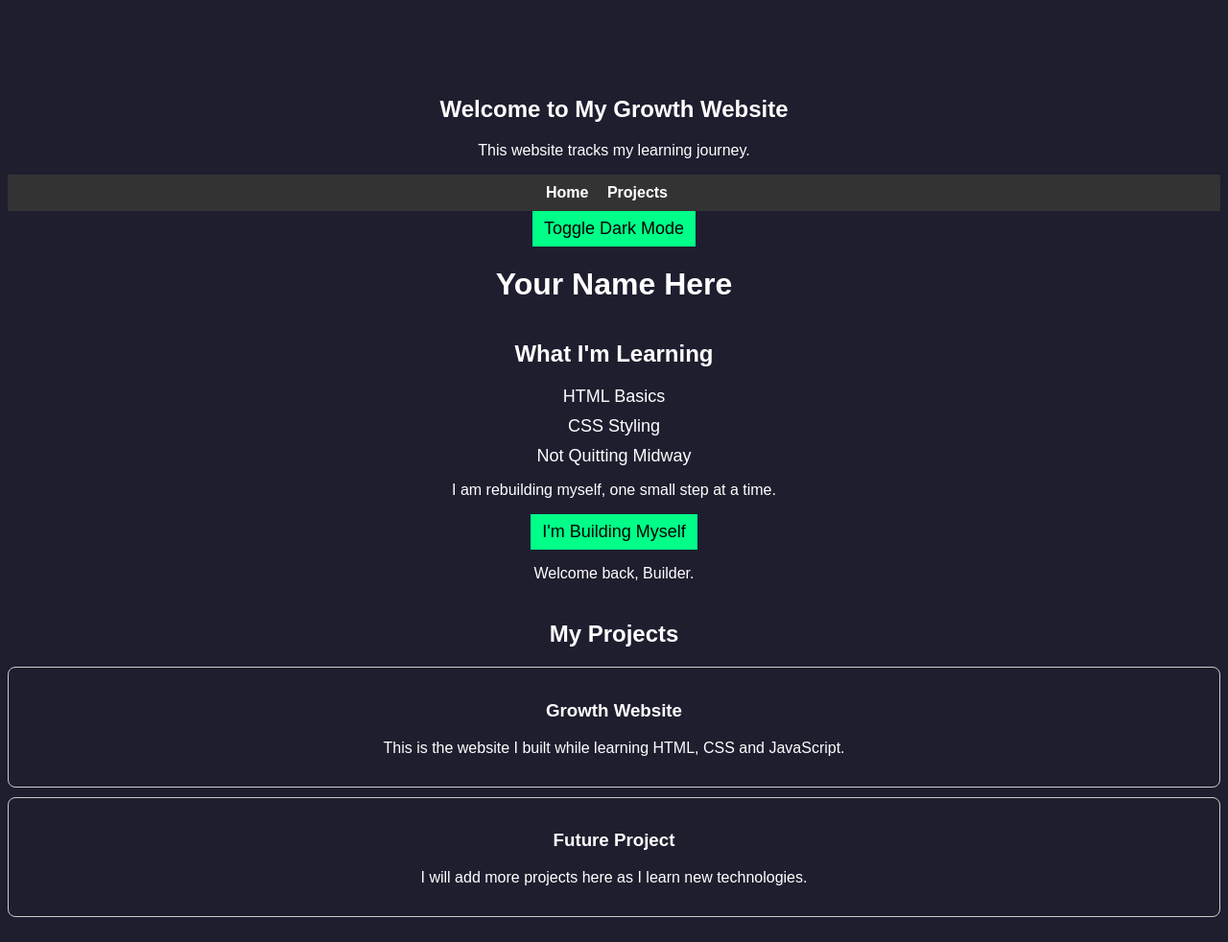
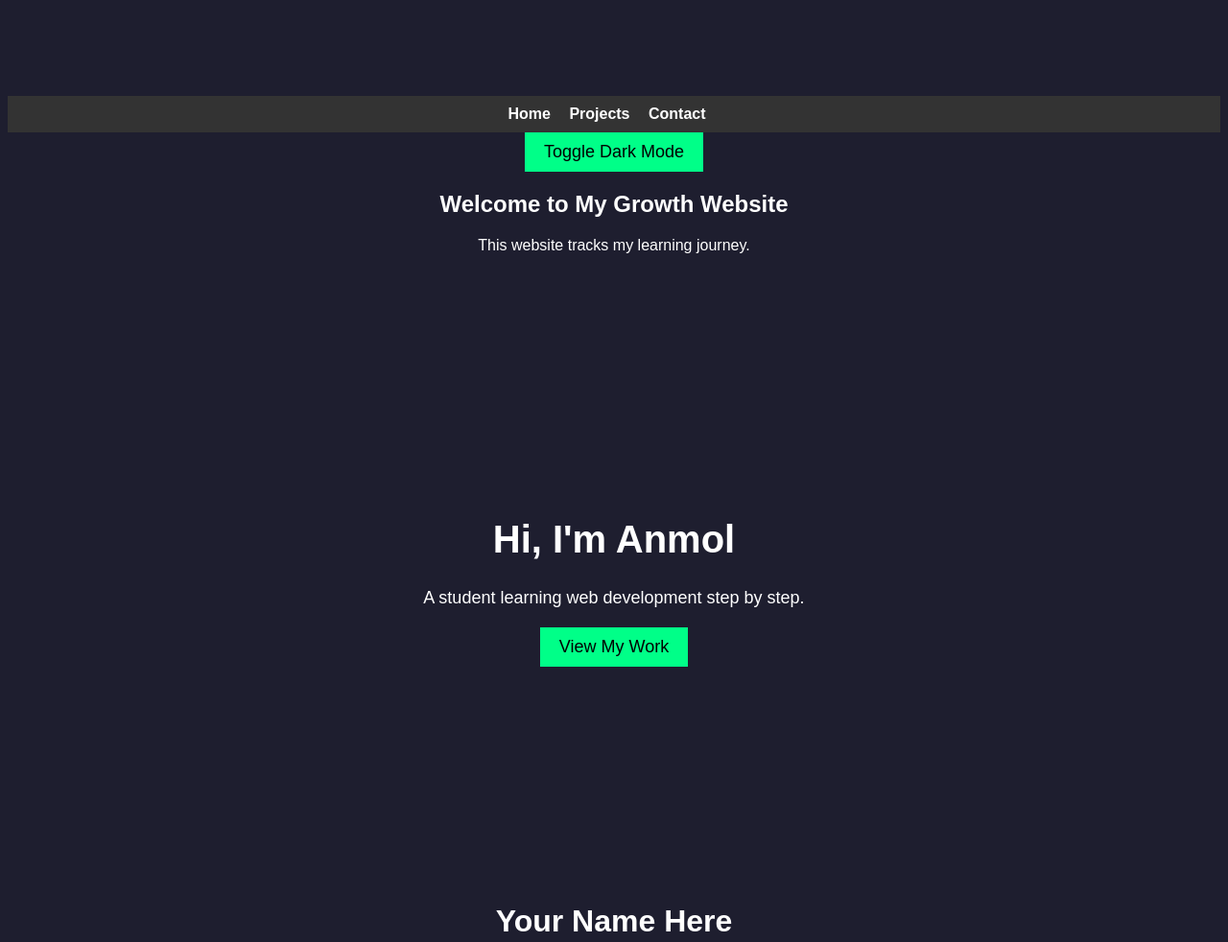
Before and after one commit to anmolkumar160805-pixel/simple1, a website: page index.html in a window 1280 px wide. Shown: the top 982 px of the page at 96% size. Drawn offline with Linux system fonts and the light colour scheme.

Commit message:
added hero section

```diff
--- a/cs/one.css
+++ b/cs/one.css
@@ -79,3 +79,36 @@ nav a {
 nav a:hover {
   text-decoration: underline;
 }
+#contact {
+  padding: 40px;
+  text-align: center;
+}
+
+input, textarea {
+  width: 60%;
+  padding: 10px;
+  margin: 5px;
+}
+
+button {
+  padding: 10px 20px;
+  cursor: pointer;
+}
+.hero {
+  height: 80vh;
+  display: flex;
+  flex-direction: column;
+  justify-content: center;
+  align-items: center;
+  text-align: center;
+}
+
+.hero h1 {
+  font-size: 40px;
+  margin-bottom: 10px;
+}
+
+.hero p {
+  font-size: 18px;
+  margin-bottom: 20px;
+}
--- a/index.html
+++ b/index.html
@@ -1,32 +1,49 @@
 <!DOCTYPE html>
 <html>
+
 <head>
     <meta name="viewport" content="width=device-width, initial-scale=1.0">
-    <title>My Growth Journey</title><section id="home">
-  <h1>Welcome to My Growth Website</h1>
-  <p>This website tracks my learning journey.</p>
-</section>
+    <title>My Growth Journey</title>
 
     <link rel="stylesheet" href="cs/one.css">
 </head>
 
 <body>
+
 <nav>
   <a href="#home">Home</a>
   <a href="#projects">Projects</a>
+  <a href="#contact">Contact</a>
 </nav>
+
 <button id="theme-toggle">Toggle Dark Mode</button>
+
+<section id="home">
+  <h1>Welcome to My Growth Website</h1>
+  <p>This website tracks my learning journey.</p>
+</section><section id="home" class="hero">
+  <h1>Hi, I'm Anmol</h1>
+  <p>A student learning web development step by step.</p>
+
+  <button onclick="document.location='#projects'">
+    View My Work
+  </button>
+</section>
+
 <h1>Your Name Here</h1>
+
 <h2>What I'm Learning</h2>
 <ul>
     <li>HTML Basics</li>
     <li>CSS Styling</li>
     <li>Not Quitting Midway</li>
 </ul>
+
 <p>I am rebuilding myself, one small step at a time.</p>
 
 <button onclick="updateMessage()">I'm Building Myself</button>
 <p id="status"></p>
+
 <section id="projects">
   <h2>My Projects</h2>
 
@@ -39,8 +56,20 @@
     <h3>Future Project</h3>
     <p>I will add more projects here as I learn new technologies.</p>
   </div>
+</section>
 
+<section id="contact">
+  <h2>Contact Me</h2>
+
+  <form>
+    <input type="text" placeholder="Your Name" required><br><br>
+    <input type="email" placeholder="Your Email" required><br><br>
+    <textarea placeholder="Your Message"></textarea><br><br>
+    <button type="submit">Send Message</button>
+  </form>
 </section>
+
 <script src="js/script.js"></script>
+
 </body>
 </html>
```
Also changed, not shown: package.json (added, +21 -0 lines). Lines whose indentation alone changed are shown as unchanged.
